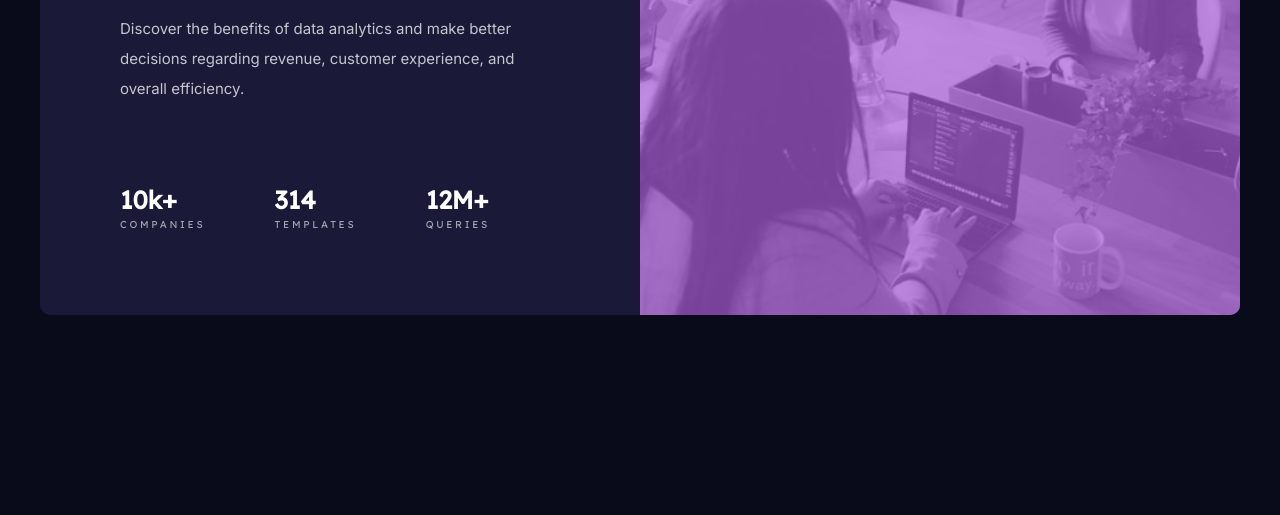
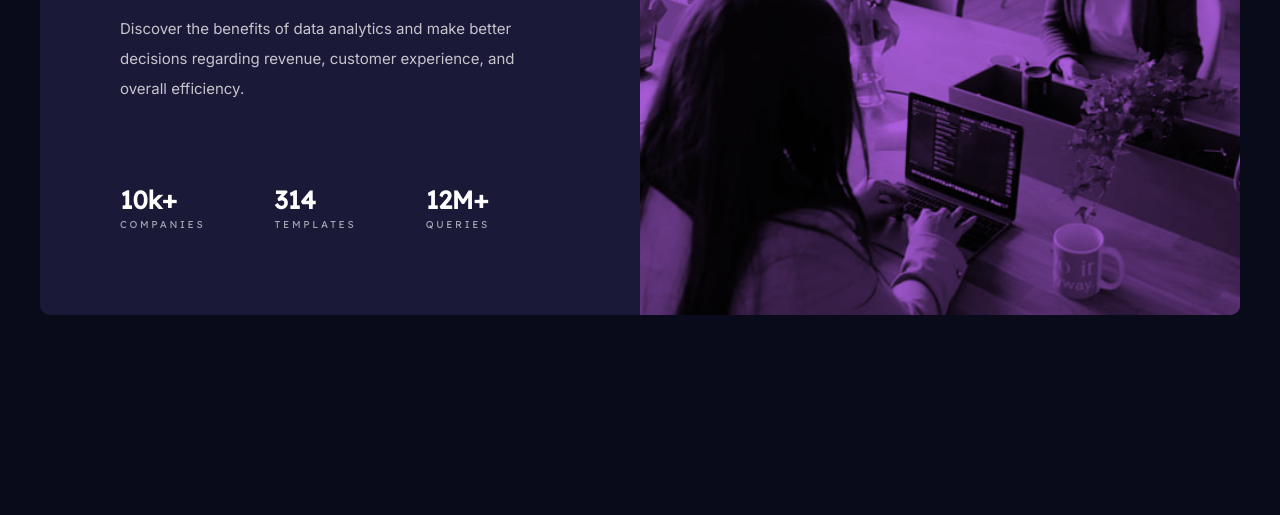
Before and after one commit to PeshwariNaan/frontend-mentor-preview-card, a website: page index.html in a window 1280 px wide. Shown: the part 394-909 px from the top of the page. Drawn offline with Linux system fonts and the light colour scheme.

Commit message:
Changed how image is displayed.

```diff
--- a/index.html
+++ b/index.html
@@ -44,7 +44,7 @@
         </div>
       </section>
       <div class="imageContainer">
-        <div class="overlay"></div>
+          <img class="desktop-img" src="../img/image-header-desktop.jpg" alt="ladies working in office" />
       </div>
     </div>
   </main>
--- a/sass/_layout.scss
+++ b/sass/_layout.scss
@@ -60,10 +60,12 @@
   flex: 0 1 50%;
   min-height: 100%;
   max-width: 50%;
-  background: url(../img/image-header-desktop.jpg) no-repeat;
+  //background: url(../img/image-header-desktop.jpg) no-repeat;
+  background-color:  $color-accent;
   background-size: cover;
   position: relative;
-  overflow: hidden;
+ overflow: hidden;
+  //background-color: #fff;
   border-radius: 0 1rem 1rem 0; // top-left top-right bottom-right bottom-left.
   order: 2;
 
@@ -75,6 +77,11 @@
     border-radius: 1rem 1rem 0rem 0; // top-left top-right bottom-right bottom-left.
     order: 1;
   }
+}
+
+.desktop-img {
+  display: block;
+  mix-blend-mode: multiply;
 }
 
 .heading {
```
Also changed, not shown: css/main.css.
